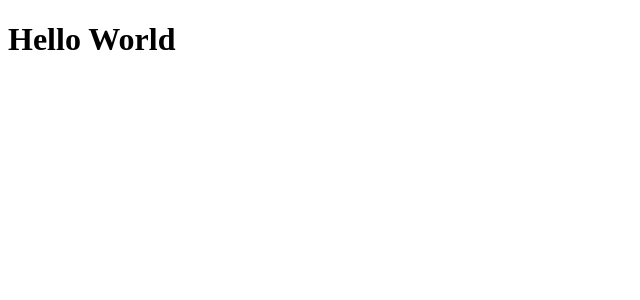
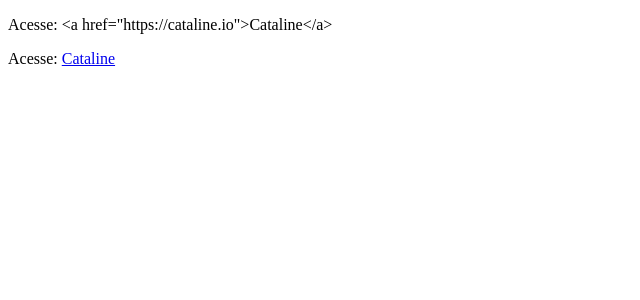
Before and after one commit to fernandobfr10/vue-cataline-course, a Vue app: page / in a window 1280 px wide. Shown: the top 300 px of the page, without its empty margins (0-640 px from the left). Built offline with nearby package versions, Linux system fonts and the light colour scheme.

Commit message:
Aula de v-html concluída

```diff
--- a/src/App.vue
+++ b/src/App.vue
@@ -1,11 +1,24 @@
 <template>
-  <h1>Hello World</h1>
+  <div>
+    <!-- Irá imprimir a string normal, sem compilar para html -->
+    <p>Acesse: {{ link }}</p>
+
+    <!-- Assim como a diretiva v-text, o conteúdo da v-html ocupa o lugar do conteúdo da tag, dando erro se feito como abaixo -->
+    <!-- <p v-html="link">Acesse:</p> -->
+
+    <!-- Por isso, para dar certo neste caso, teremos que colocar o v-html em uma tag vazia, como abaixo -->
+    <p>Acesse: <span v-html="link" /></p>
+  </div>
 </template>
 
 <script lang="ts">
 import { defineComponent } from 'vue'
 
-export default defineComponent({})
+export default defineComponent({
+  data: () => ({
+    link: '<a href="https://cataline.io">Cataline</a>'
+  })
+})
 </script>
 
 <style></style>
```
